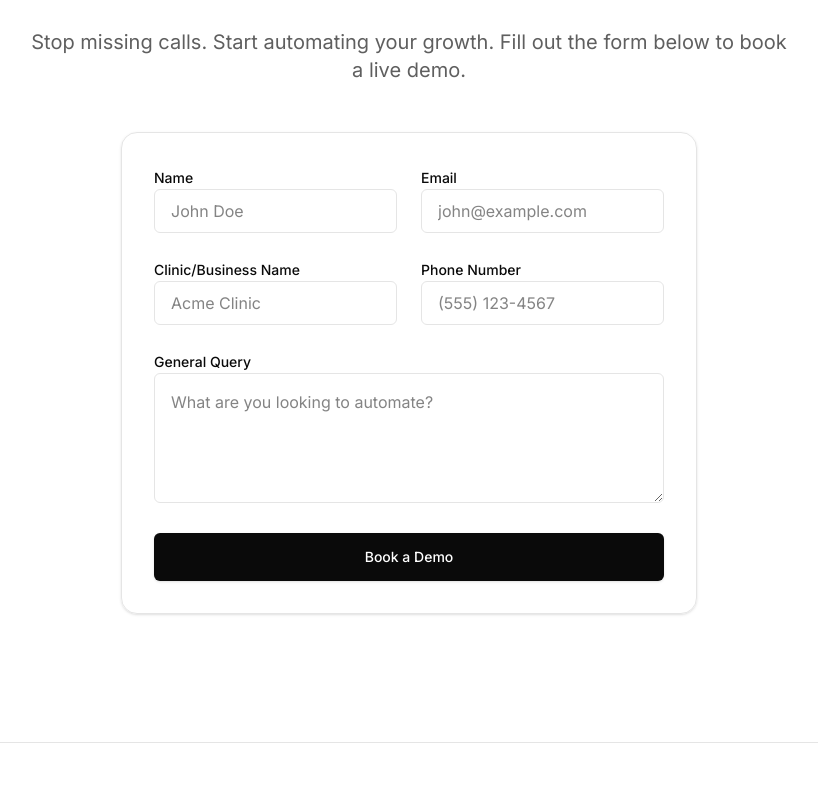
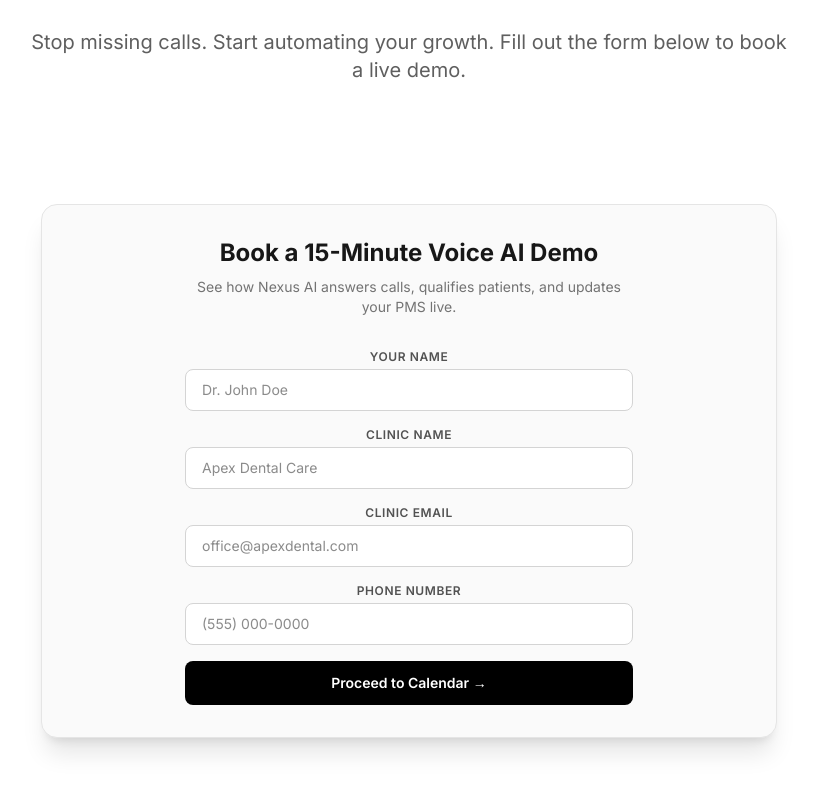
Before and after one commit to Engrritik/agency-web, a Next.js app: page / in a window 1280 px wide. Shown: the part 4752-5540 px from the top of the page, without its empty margins (231-1049 px from the left). Built offline with nearby package versions, Linux system fonts and the light colour scheme.

Commit message:
build: activate real formspree pipeline with cal.com fallback

```diff
--- a/components/BookingForm.tsx
+++ b/components/BookingForm.tsx
@@ -1,51 +1,89 @@
-"use client";
+'use client';
 
-import { useState } from "react";
-import Button from "./ui/Button";
-import { CheckCircle2 } from "lucide-react";
+import React, { useState } from 'react';
 
 export default function BookingForm() {
-  const [formStatus, setFormStatus] = useState<"idle" | "submitting" | "success">("idle");
+  const [submitted, setSubmitted] = useState(false);
+  const [loading, setLoading] = useState(false);
   const [formData, setFormData] = useState({
-    name: "",
-    email: "",
-    clinicName: "",
-    phone: "",
-    query: ""
+    name: '',
+    clinicName: '',
+    email: '',
+    phone: '',
   });
 
-  const handleChange = (e: React.ChangeEvent<HTMLInputElement | HTMLTextAreaElement>) => {
+  const handleChange = (e: React.ChangeEvent<HTMLInputElement>) => {
     setFormData({ ...formData, [e.target.name]: e.target.value });
   };
 
   const handleSubmit = async (e: React.FormEvent) => {
     e.preventDefault();
-    setFormStatus("submitting");
+    setLoading(true);
 
-    // TODO: Insert n8n Webhook URL here
-    /*
     try {
-      await fetch('YOUR_N8N_WEBHOOK_URL', {
+      // 🚀 Real Formspree Endpoint Live Integration
+      const response = await fetch('https://formspree.io/f/mgobepzd', {
         method: 'POST',
         headers: {
           'Content-Type': 'application/json',
+          'Accept': 'application/json'
         },
         body: JSON.stringify(formData),
       });
+
+      if (response.ok) {
+        setSubmitted(true);
+      } else {
+        console.error("Formspree submission failed error status.");
+      }
     } catch (error) {
-      console.error('Error submitting form:', error);
+      console.error("Error saving lead data to Formspree:", error);
+    } finally {
+      setLoading(false);
     }
-    */
-
-    // Simulate success response
-    setTimeout(() => {
-      setFormStatus("success");
-    }, 1500);
   };
 
-  if (formStatus === "success") {
   return (
-      <div className="w-full animate-fadeIn mt-12 max-w-3xl mx-auto">
+    <section id="booking-form" className="py-20 bg-white dark:bg-neutral-950 transition-colors">
+      <div className="max-w-4xl mx-auto px-4">
+        <div className="bg-neutral-50 dark:bg-neutral-900 border border-neutral-200 dark:border-neutral-800 rounded-2xl p-8 shadow-xl">
+
+          {!submitted ? (
+            /* STEP 1: High-Converting Lead Capture Form */
+            <div className="max-w-md mx-auto">
+              <h3 className="text-2xl font-bold text-neutral-900 dark:text-white text-center mb-2">
+                Book a 15-Minute Voice AI Demo
+              </h3>
+              <p className="text-sm text-neutral-500 dark:text-neutral-400 text-center mb-8">
+                See how Nexus AI answers calls, qualifies patients, and updates your PMS live.
+              </p>
+
+              <form onSubmit={handleSubmit} className="space-y-4">
+                <div>
+                  <label className="block text-xs font-semibold uppercase tracking-wider text-neutral-600 dark:text-neutral-400 mb-1">Your Name</label>
+                  <input type="text" name="name" required value={formData.name} onChange={handleChange} className="w-full px-4 py-2.5 bg-white dark:bg-neutral-950 border border-neutral-300 dark:border-neutral-700 rounded-lg text-neutral-900 dark:text-white text-sm" placeholder="Dr. John Doe" />
+                </div>
+                <div>
+                  <label className="block text-xs font-semibold uppercase tracking-wider text-neutral-600 dark:text-neutral-400 mb-1">Clinic Name</label>
+                  <input type="text" name="clinicName" required value={formData.clinicName} onChange={handleChange} className="w-full px-4 py-2.5 bg-white dark:bg-neutral-950 border border-neutral-300 dark:border-neutral-700 rounded-lg text-neutral-900 dark:text-white text-sm" placeholder="Apex Dental Care" />
+                </div>
+                <div>
+                  <label className="block text-xs font-semibold uppercase tracking-wider text-neutral-600 dark:text-neutral-400 mb-1">Clinic Email</label>
+                  <input type="email" name="email" required value={formData.email} onChange={handleChange} className="w-full px-4 py-2.5 bg-white dark:bg-neutral-950 border border-neutral-300 dark:border-neutral-700 rounded-lg text-neutral-900 dark:text-white text-sm" placeholder="office@apexdental.com" />
+                </div>
+                <div>
+                  <label className="block text-xs font-semibold uppercase tracking-wider text-neutral-600 dark:text-neutral-400 mb-1">Phone Number</label>
+                  <input type="tel" name="phone" required value={formData.phone} onChange={handleChange} className="w-full px-4 py-2.5 bg-white dark:bg-neutral-950 border border-neutral-300 dark:border-neutral-700 rounded-lg text-neutral-900 dark:text-white text-sm" placeholder="(555) 000-0000" />
+                </div>
+
+                <button type="submit" disabled={loading} className="w-full mt-2 bg-black dark:bg-white text-white dark:text-black font-semibold text-sm py-3 rounded-lg hover:opacity-90 transition disabled:opacity-50 flex items-center justify-center">
+                  {loading ? "Securing Secure Line..." : "Proceed to Calendar →"}
+                </button>
+              </form>
+            </div>
+          ) : (
+            /* STEP 2: Live Cal.com Scheduler Embed */
+            <div className="w-full">
               <div className="text-center mb-6">
                 <span className="inline-block bg-green-100 text-green-800 dark:bg-green-900/30 dark:text-green-400 text-xs px-3 py-1 rounded-full font-medium mb-2">
                   ✓ Information Saved Securely
@@ -55,7 +93,6 @@ export default function BookingForm() {
                 </h3>
               </div>
 
-        {/* Live Cal.com Router */}
               <div className="w-full h-[600px] rounded-xl overflow-hidden border border-neutral-200 dark:border-neutral-800 bg-white">
                 <iframe
                   src="https://cal.com/ritik-kumar-grealv/15min?embed=true"
@@ -67,90 +104,10 @@ export default function BookingForm() {
                 />
               </div>
             </div>
+          )}
+
+        </div>
+      </div>
+    </section>
   );
 }
-
-  return (
-    <form onSubmit={handleSubmit} className="space-y-6 text-left max-w-xl mx-auto mt-12 bg-card p-8 rounded-2xl border border-border shadow-sm">
-      <div className="grid grid-cols-1 md:grid-cols-2 gap-6">
-        <div className="space-y-2">
-          <label htmlFor="name" className="text-sm font-medium">Name</label>
-          <input
-            id="name"
-            name="name"
-            type="text"
-            required
-            value={formData.name}
-            onChange={handleChange}
-            className="w-full h-11 px-4 rounded-md border border-border bg-background focus:outline-none focus:ring-1 focus:ring-foreground transition-all"
-            placeholder="John Doe"
-          />
-        </div>
-        <div className="space-y-2">
-          <label htmlFor="email" className="text-sm font-medium">Email</label>
-          <input
-            id="email"
-            name="email"
-            type="email"
-            required
-            value={formData.email}
-            onChange={handleChange}
-            className="w-full h-11 px-4 rounded-md border border-border bg-background focus:outline-none focus:ring-1 focus:ring-foreground transition-all"
-            placeholder="john@example.com"
-          />
-        </div>
-      </div>
-
-      <div className="grid grid-cols-1 md:grid-cols-2 gap-6">
-        <div className="space-y-2">
-          <label htmlFor="clinicName" className="text-sm font-medium">Clinic/Business Name</label>
-          <input
-            id="clinicName"
-            name="clinicName"
-            type="text"
-            required
-            value={formData.clinicName}
-            onChange={handleChange}
-            className="w-full h-11 px-4 rounded-md border border-border bg-background focus:outline-none focus:ring-1 focus:ring-foreground transition-all"
-            placeholder="Acme Clinic"
-          />
-        </div>
-        <div className="space-y-2">
-          <label htmlFor="phone" className="text-sm font-medium">Phone Number</label>
-          <input
-            id="phone"
-            name="phone"
-            type="tel"
-            required
-            value={formData.phone}
-            onChange={handleChange}
-            className="w-full h-11 px-4 rounded-md border border-border bg-background focus:outline-none focus:ring-1 focus:ring-foreground transition-all"
-            placeholder="(555) 123-4567"
-          />
-        </div>
-      </div>
-
-      <div className="space-y-2">
-        <label htmlFor="query" className="text-sm font-medium">General Query</label>
-        <textarea
-          id="query"
-          name="query"
-          required
-          rows={4}
-          value={formData.query}
-          onChange={handleChange}
-          className="w-full p-4 rounded-md border border-border bg-background focus:outline-none focus:ring-1 focus:ring-foreground transition-all resize-y"
-          placeholder="What are you looking to automate?"
-        ></textarea>
-      </div>
-
-      <Button
-        type="submit"
-        className="w-full h-12 text-lg"
-        disabled={formStatus === "submitting"}
-      >
-        {formStatus === "submitting" ? "Connecting to Nexus AI..." : "Book a Demo"}
-      </Button>
-    </form>
-  );
-}
```
Lines whose indentation alone changed are shown as unchanged.
